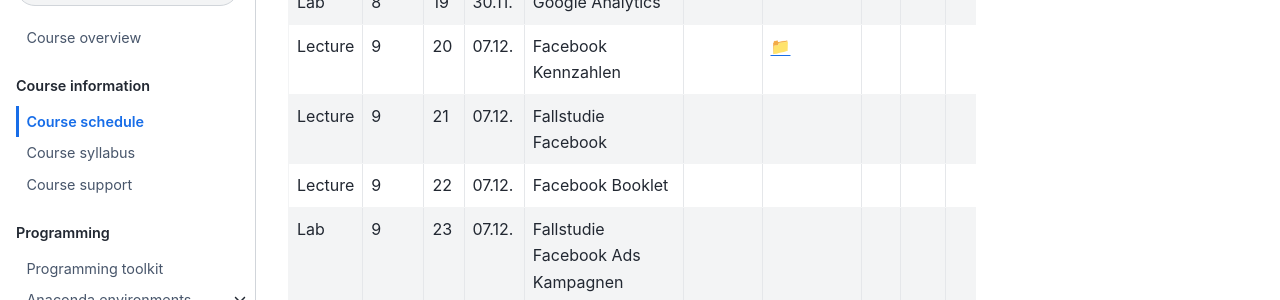
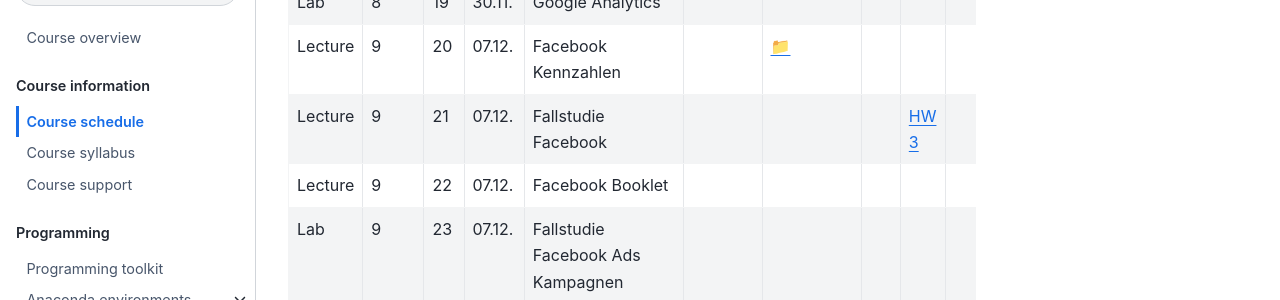
Before and after one commit to om2-ws22/website, a Jupyter Book: the page built from docs/course-schedule.md, in a window 1280 px wide and 900 px high, scrolled down 1446 px. Shown: the part 154-454 px from the top of the window. Built offline with Jupyter Book 1.0.4 settings and Sphinx 7.4.7 and the Sphinx Book theme 1.1.4, drawn with Linux system fonts in a browser that asks for light colours; comment, search, counter and statistics services are not loaded.

Commit message:
Update course-schedule.md

```diff
--- a/docs/course-schedule.md
+++ b/docs/course-schedule.md
@@ -11,33 +11,33 @@
 For a semester overview, take a look at the [course-overview](../docs/course-overview.md).
 
 
-|		|	Week	|	Nr.	|	Date	|	Topic	|	Prepare	|	Resources	|	AE	|	HW	|	Exam
-|	---	|	---	|	---	|	---	|	---	|	---	|	---	|	---	|	---	|	---
-|	Lecture	|	1	|	1	|	05.10.	|	Introduction	|	[📚](../weeks/week1.md)	|	[📑](https://docs.google.com/presentation/d/14mDixoFHReJhc7D3G0ooC_CZJ8R14AcjJLXqFfUmKgo/export/pdf)	|		|		|
-|	Lab	|	1	|	2	|	05.10.	|	Programming Toolkit	|		|	[📑](https://docs.google.com/presentation/d/1AHDCyelaOumvZ9-MRLEaSGCulXvvo-hcoFRrTESQW-c/export/pdf)	|	[💻](../weeks/week1.md)	|		|
-|	Lecture	|	2	|	3	|	12.10.	|	HTML & CSS basics	|	[💾](../weeks/week2.md)	|	[📺 ⏯](https://kirenz.github.io/codelabs/codelabs/webscraping/#0)	|		|		|
-|	Lecture	|	2	|	4	|	12.10.	|	Scraping quotes	|		|		|	[💻](../weeks/week2.md)	|		|
-|	Lab	|	2	|	5	|	12.10.	|	Scraping quotes	|		|		|		|		|
-|	Lecture	|	3	|	6	|	19.10.	|	Twitter API & Tweepy	|		|	[📁](../weeks/week3.md)	|	[💻](../weeks/week3.md)	|		|
-|	Lab	|	3	|	7	|	19.10.	|	Twitter API & Tweepy	|		|		|		|		|
-|	Lecture	|	4	|	8	|	26.10.	|	Text Mining	|		|		|	[💻](../weeks/week4.md)	|		|
-|	Lab	|	4	|	9	|	26.10.	|	Text Mining	|		|		|		|		|
-|	Lecture	|	5	|	10	|	02.11.	|	Introduction to Altair	|		|	[📁](../weeks/week5.md)	|		|		|
-|	Lab	|	5	|	11	|	02.11.	|	Introduction to Altair	|		|		|		|		|
-|	Lecture	|	6	|	12	|	09.11.	|	Dashboards (Streamlit)	|		|	[📁](../weeks/week6.md)	|		|	[HW 1](https://e-learning.hdm-stuttgart.de/moodle/mod/page/view.php?id=266397)	|
-|	Lab	|	6	|	13	|	09.11.	|	Dashboards (Streamlit)	|		|		|		|		|
-|	Lecture	|	7	|	14	|	16.11.	|	Grundlagen Online Marketing	|		|	[📁](../weeks/week7.md)	|		|		|
-|	Lecture	|	7	|	15	|	16.11.	|	See-Think-Do-Framework	|		|		|		|		|
-|	Lab	|	7	|	16	|	16.11.	|	Fallstudie Werbeinventar	|		|		|		|		|
-|	Lab	|	7	|	17	|	16.11.	|	Fallstudie Werbeinventar Lösung	|		|		|		|		|
-|	Lecture	|	8	|	18	|	30.11.	|	Kennzahlensystem	|		|	[📁](../weeks/week8.md)	|		|	[HW 2](https://e-learning.hdm-stuttgart.de/moodle/mod/page/view.php?id=268347)	|
-|	Lab	|	8	|	19	|	30.11.	|	Google Analytics	|		|		|		|		|
-|	Lecture	|	9	|	20	|	07.12.	|	Facebook Kennzahlen	|		|	[📁](../weeks/week9.md)	|		|		|
-|	Lecture	|	9	|	21	|	07.12.	|	Fallstudie Facebook	|		|		|		|		|
-|	Lecture	|	9	|	22	|	07.12.	|	Facebook Booklet	|		|		|		|		|
-|	Lab	|	9	|	23	|	07.12.	|	Fallstudie Facebook Ads Kampagnen	|		|		|		|		|
-|	Lecture	|	10	|	24	|	14.12.	|	Social Media Kennzahlen	|		|	[📁](../weeks/week10.md)	|		|		|
-|	Lecture	|	10	|	25	|	14.12.	|	Social Media Template	|		|		|		|		|
-|	Lecture	|	10	|	26	|	14.12.	|	YouTube Booklet	|		|		|		|		|
-|	Lab	|	10	|	27	|	14.12.	|	UTM Tracking	|		|		|		|		|
-|	Lab	|	10	|	28	|	14.12.	|	Fallstudie Google Merchandise Pivot 	|		|		|		|		|
+|		|	Week	|	Nr.	|	Date	|	Topic	|	Prepare	|	Resources	|	AE	|	HW	|	Exam	|
+|	---	|	---	|	---	|	---	|	---	|	---	|	---	|	---	|	---	|	---	|
+|	Lecture	|	1	|	1	|	05.10.	|	Introduction	|	[📚](../weeks/week1.md)	|	[📑](https://docs.google.com/presentation/d/14mDixoFHReJhc7D3G0ooC_CZJ8R14AcjJLXqFfUmKgo/export/pdf)	|		|		|		|
+|	Lab	|	1	|	2	|	05.10.	|	Programming Toolkit	|		|	[📑](https://docs.google.com/presentation/d/1AHDCyelaOumvZ9-MRLEaSGCulXvvo-hcoFRrTESQW-c/export/pdf)	|	[💻](../weeks/week1.md)	|		|		|
+|	Lecture	|	2	|	3	|	12.10.	|	HTML & CSS basics	|	[💾](../weeks/week2.md)	|	[📺 ⏯](https://kirenz.github.io/codelabs/codelabs/webscraping/#0)	|		|		|		|
+|	Lecture	|	2	|	4	|	12.10.	|	Scraping quotes	|		|		|	[💻](../weeks/week2.md)	|		|		|
+|	Lab	|	2	|	5	|	12.10.	|	Scraping quotes	|		|		|		|		|		|
+|	Lecture	|	3	|	6	|	19.10.	|	Twitter API & Tweepy	|		|	[📁](../weeks/week3.md)	|	[💻](../weeks/week3.md)	|		|		|
+|	Lab	|	3	|	7	|	19.10.	|	Twitter API & Tweepy	|		|		|		|		|		|
+|	Lecture	|	4	|	8	|	26.10.	|	Text Mining	|		|		|	[💻](../weeks/week4.md)	|		|		|
+|	Lab	|	4	|	9	|	26.10.	|	Text Mining	|		|		|		|		|		|
+|	Lecture	|	5	|	10	|	02.11.	|	Introduction to Altair	|		|	[📁](../weeks/week5.md)	|		|		|		|
+|	Lab	|	5	|	11	|	02.11.	|	Introduction to Altair	|		|		|		|		|		|
+|	Lecture	|	6	|	12	|	09.11.	|	Dashboards (Streamlit)	|		|	[📁](../weeks/week6.md)	|		|	[HW 1](https://e-learning.hdm-stuttgart.de/moodle/mod/page/view.php?id=266397)	|		|
+|	Lab	|	6	|	13	|	09.11.	|	Dashboards (Streamlit)	|		|		|		|		|		|
+|	Lecture	|	7	|	14	|	16.11.	|	Grundlagen Online Marketing	|		|	[📁](../weeks/week7.md)	|		|		|		|
+|	Lecture	|	7	|	15	|	16.11.	|	See-Think-Do-Framework	|		|		|		|		|		|
+|	Lab	|	7	|	16	|	16.11.	|	Fallstudie Werbeinventar	|		|		|		|		|		|
+|	Lab	|	7	|	17	|	16.11.	|	Fallstudie Werbeinventar Lösung	|		|		|		|		|		|
+|	Lecture	|	8	|	18	|	30.11.	|	Kennzahlensystem	|		|	[📁](../weeks/week8.md)	|		|	[HW 2](https://e-learning.hdm-stuttgart.de/moodle/mod/page/view.php?id=268347)	|		|
+|	Lab	|	8	|	19	|	30.11.	|	Google Analytics	|		|		|		|		|		|
+|	Lecture	|	9	|	20	|	07.12.	|	Facebook Kennzahlen	|		|	[📁](../weeks/week9.md)	|		|		|		|
+|	Lecture	|	9	|	21	|	07.12.	|	Fallstudie Facebook	|		|		|		|	[HW 3](https://e-learning.hdm-stuttgart.de/moodle/mod/assign/view.php?id=270489)	|		|
+|	Lecture	|	9	|	22	|	07.12.	|	Facebook Booklet	|		|		|		|		|		|
+|	Lab	|	9	|	23	|	07.12.	|	Fallstudie Facebook Ads Kampagnen	|		|		|		|		|		|
+|	Lecture	|	10	|	24	|	14.12.	|	Social Media Kennzahlen	|		|	[📁](../weeks/week10.md)	|		|		|		|
+|	Lecture	|	10	|	25	|	14.12.	|	Social Media Template	|		|		|		|		|		|
+|	Lecture	|	10	|	26	|	14.12.	|	YouTube Booklet	|		|		|		|		|		|
+|	Lab	|	10	|	27	|	14.12.	|	UTM Tracking	|		|		|		|		|		|
+|	Lab	|	10	|	28	|	14.12.	|	Fallstudie Google Merchandise Pivot 	|		|		|		|		|		|
```
